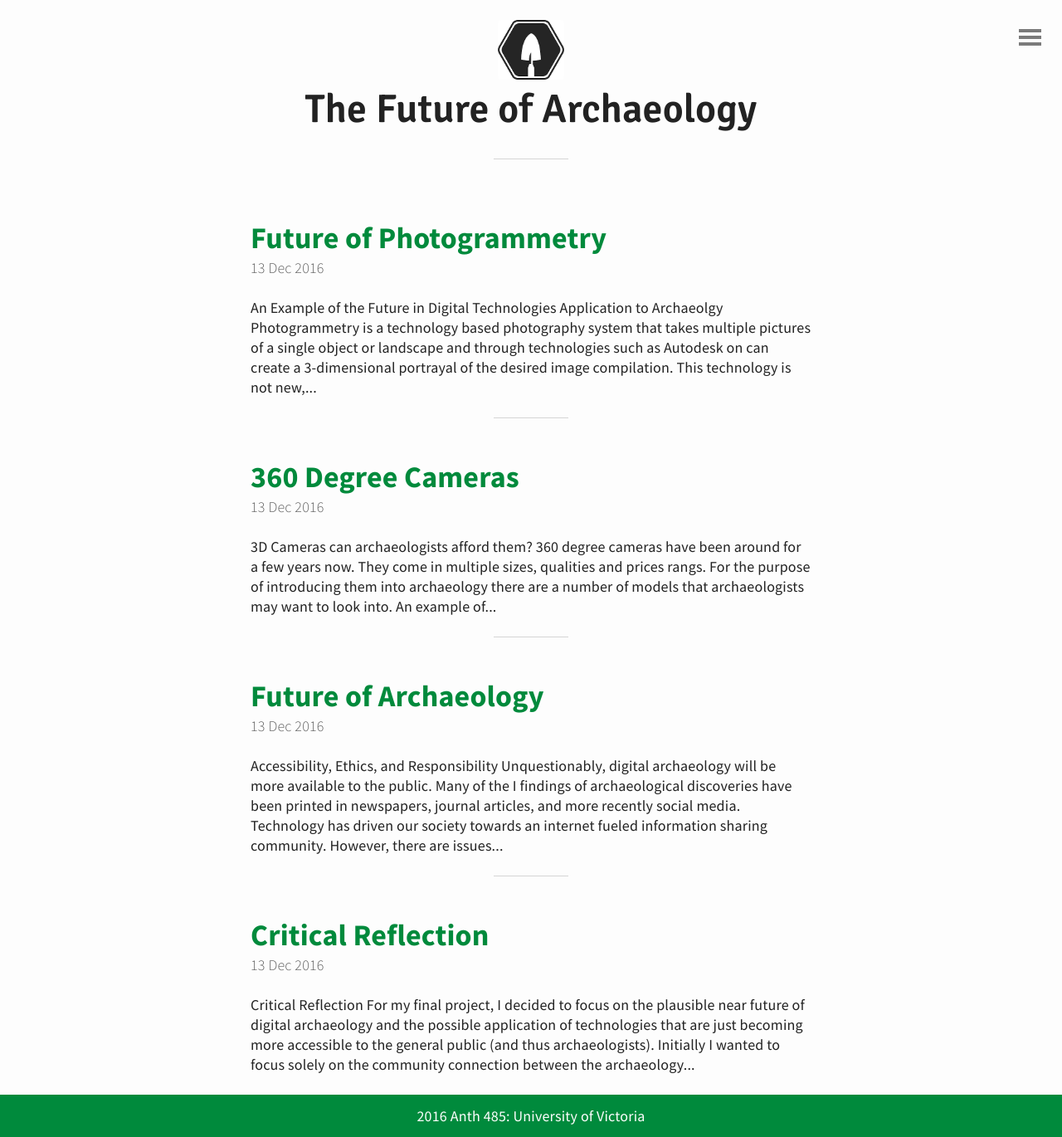
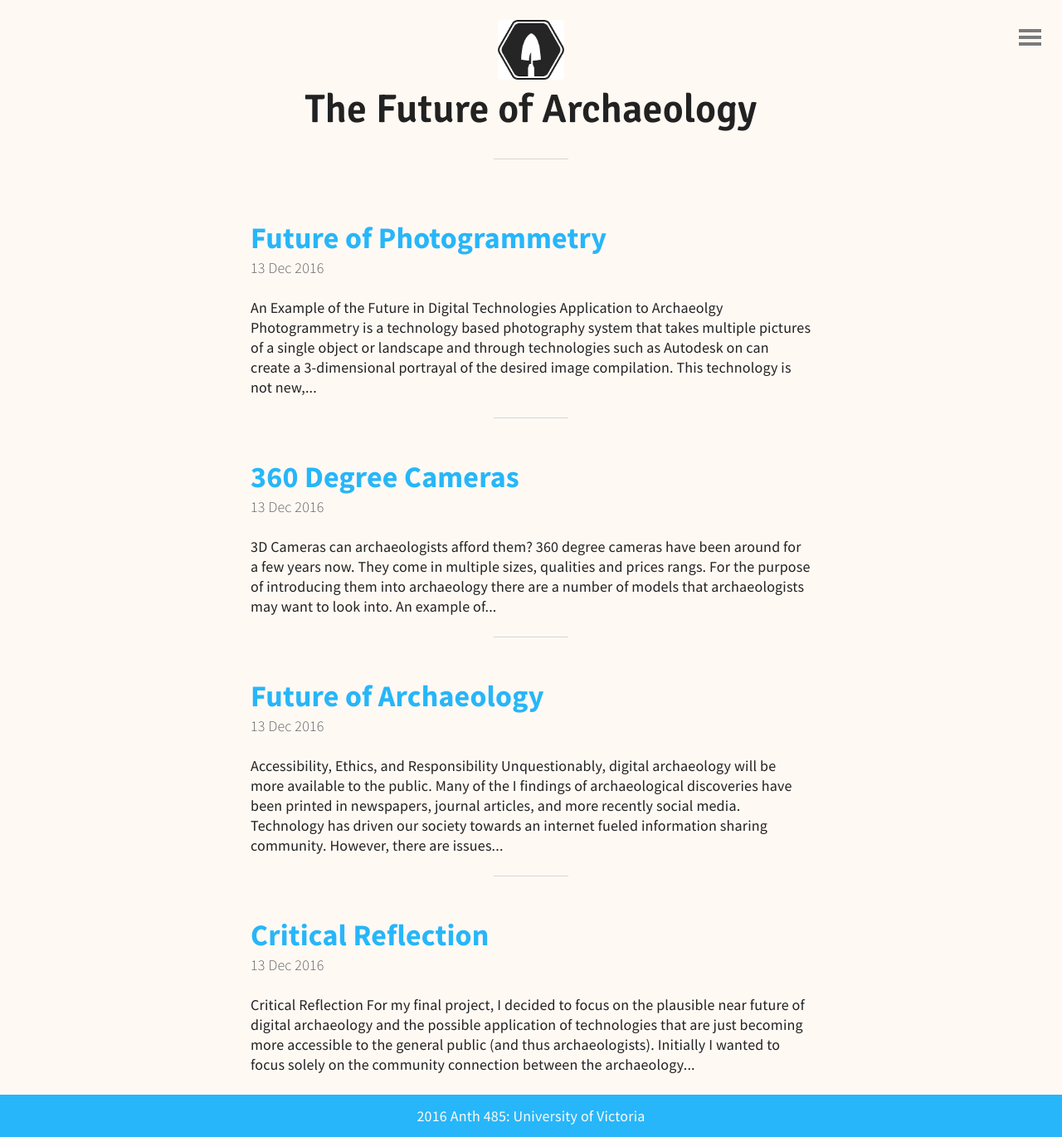
Before and after one commit to JWilson90/Final-Project, a Jekyll site: the page built from index.html, in a window 1280 px wide. Shown: the whole page at 83% size. Built offline with Jekyll 4.4.1, drawn with Linux system fonts in a browser that asks for light colours; the list of posts is cut into pages by our own code.

Commit message:
Update base.scss

```diff
--- a/_sass/base.scss
+++ b/_sass/base.scss
@@ -18,8 +18,8 @@ html, body, h1, h2, h3, h4, h5, h6, p, ul, ol, li, img {
 
 /*- Base color -*/
 
-$main-color: #008A3C;
-$background-color: #FDFDFD;
+$main-color: #27B6F9;
+$background-color: #FFF9F4;
 $text-color: #222222;
 
 /*- Base settings -*/
```
